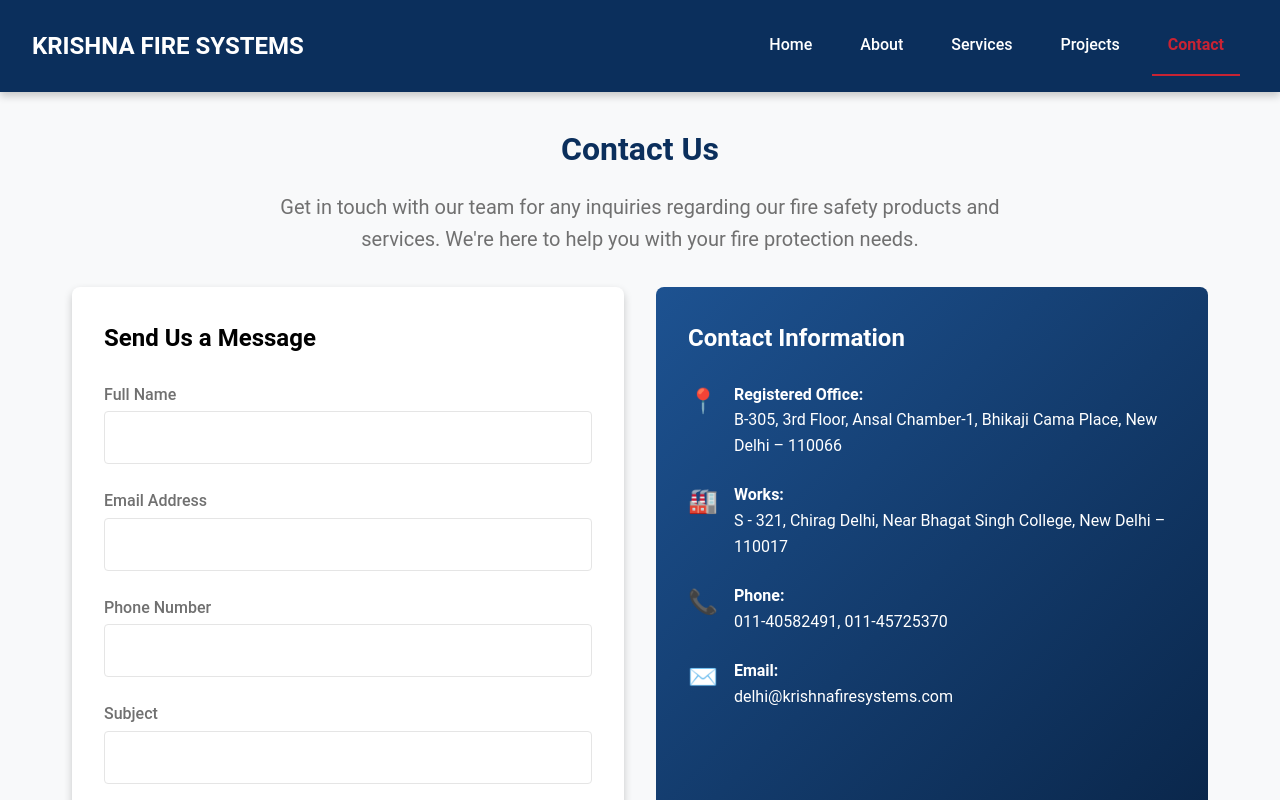
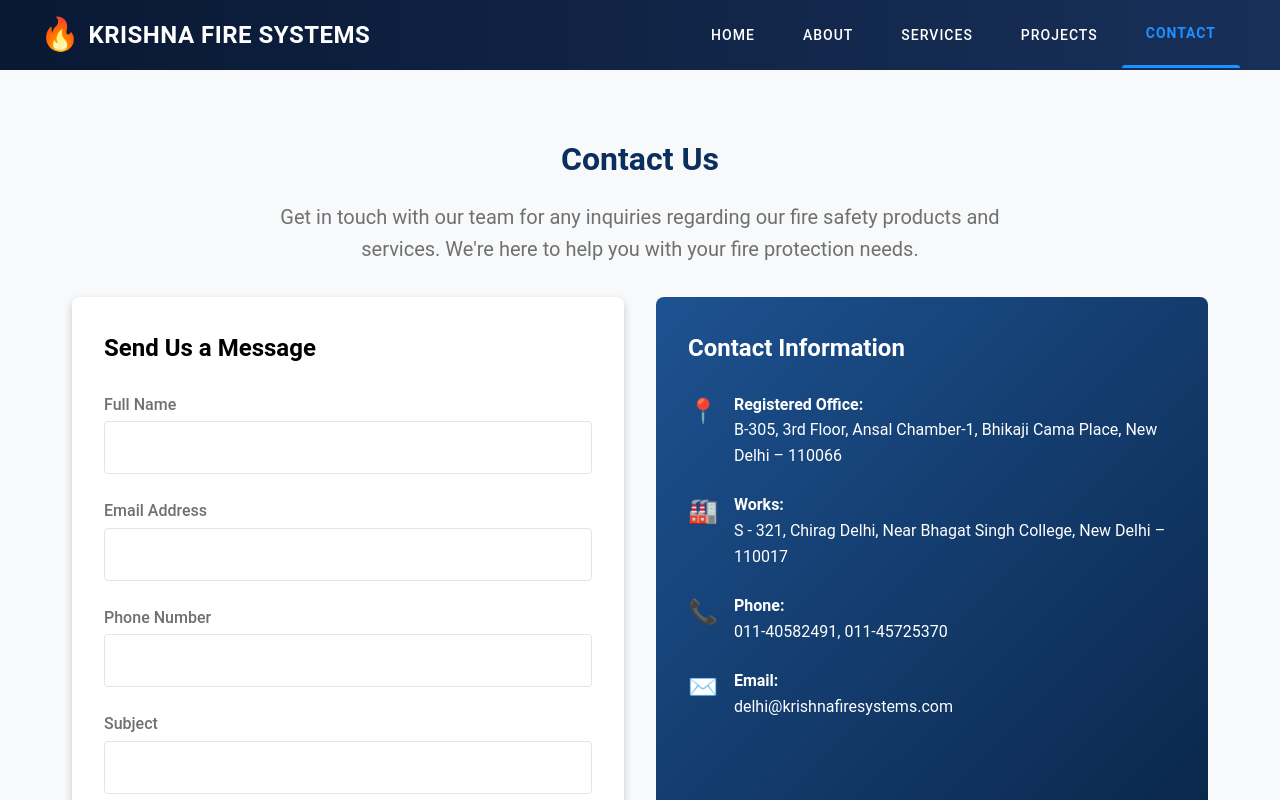
Before and after one commit to niteshsaxena03/KrishnaFiresystems, a React (Vite) app: page /contact in a window 1280 px wide. Shown: the top 800 px of the page. Built offline with nearby package versions, Linux system fonts and the light colour scheme.

Commit message:
Modified the navbar

```diff
--- a/src/components/Layout.jsx
+++ b/src/components/Layout.jsx
@@ -11,7 +11,7 @@
     display: "flex",
     flexDirection: "column",
     minHeight: "100vh",
-    paddingTop: "60px", // To account for fixed navbar
+    paddingTop: "70px", // Increased to account for taller navbar
   };
 
   const contentStyle = {
--- a/src/components/Navbar.jsx
+++ b/src/components/Navbar.jsx
@@ -1,12 +1,28 @@
-import { useState } from "react";
+import { useState, useEffect } from "react";
 import { Link, useLocation } from "react-router-dom";
 import { theme } from "../theme";
 import { useMobile } from "../hooks/useMobile";
 
 const Navbar = () => {
   const [menuOpen, setMenuOpen] = useState(false);
+  const [scrolled, setScrolled] = useState(false);
   const isMobile = useMobile();
   const location = useLocation();
+
+  // Track scroll position to change navbar style
+  useEffect(() => {
+    const handleScroll = () => {
+      const isScrolled = window.scrollY > 30;
+      if (isScrolled !== scrolled) {
+        setScrolled(isScrolled);
+      }
+    };
+
+    window.addEventListener("scroll", handleScroll);
+    return () => {
+      window.removeEventListener("scroll", handleScroll);
+    };
+  }, [scrolled]);
 
   const routes = [
     { path: "/", label: "Home" },
@@ -24,17 +40,31 @@
     position: "fixed",
     top: 0,
     left: 0,
-    width: "100%",
-    backgroundColor: theme.colors.primary,
+    right: 0,
+    height: scrolled ? "60px" : "70px",
+    background: scrolled
+      ? theme.colors.navbarBlue
+      : theme.gradients.navbarGradient,
     color: theme.colors.white,
-    padding: `${theme.spacing.md} ${theme.spacing.xl}`,
+    padding: `0 ${theme.spacing.xl}`,
     zIndex: 1000,
-    boxShadow: theme.boxShadow.md,
+    boxShadow: scrolled ? theme.boxShadow.navbarShadow : "none",
+    transition: "all 0.3s ease-in-out",
+    backdropFilter: scrolled ? "blur(8px)" : "none",
+    borderBottom: scrolled ? "1px solid rgba(255, 255, 255, 0.1)" : "none",
   };
 
   const navContainerStyle = {
     display: "flex",
     justifyContent: "space-between",
+    alignItems: "center",
+    height: "100%",
+    maxWidth: "1200px",
+    margin: "0 auto",
+  };
+
+  const logoContainerStyle = {
+    display: "flex",
     alignItems: "center",
   };
 
@@ -45,67 +75,164 @@
       : theme.typography.fontSize.xl,
     color: theme.colors.white,
     textDecoration: "none",
+    letterSpacing: "0.5px",
+    display: "flex",
+    alignItems: "center",
+    transition: "color 0.2s ease",
+  };
+
+  const logoIconStyle = {
+    marginRight: theme.spacing.sm,
+    fontSize: isMobile ? "1.5rem" : "2rem",
+    color: theme.colors.navHighlight,
+  };
+
+  const navLinksContainerStyle = {
+    height: "100%",
   };
 
   const navLinksStyle = {
     display: isMobile ? (menuOpen ? "flex" : "none") : "flex",
     flexDirection: isMobile ? "column" : "row",
     position: isMobile ? "absolute" : "static",
-    top: isMobile ? "60px" : "auto",
+    top: isMobile ? "70px" : "auto",
     left: 0,
+    right: 0,
     width: isMobile ? "100%" : "auto",
-    backgroundColor: isMobile ? theme.colors.primary : "transparent",
-    padding: isMobile ? theme.spacing.md : 0,
+    background: isMobile ? theme.colors.navbarBlue : "transparent",
+    padding: isMobile ? `${theme.spacing.xl} ${theme.spacing.md}` : 0,
     boxShadow: isMobile ? theme.boxShadow.md : "none",
+    zIndex: 999,
+    alignItems: "center",
+    height: isMobile ? "auto" : "100%",
+    transition: "transform 0.3s ease-in-out, opacity 0.3s ease-in-out",
+    transform: isMobile
+      ? menuOpen
+        ? "translateY(0)"
+        : "translateY(-10px)"
+      : "none",
+    opacity: isMobile ? (menuOpen ? 1 : 0) : 1,
+    pointerEvents: isMobile ? (menuOpen ? "auto" : "none") : "auto",
+  };
+
+  const navItemStyle = {
+    position: "relative",
+    height: isMobile ? "auto" : "100%",
+    display: "flex",
+    alignItems: "center",
   };
 
   const linkStyle = (isActive) => ({
-    color: isActive ? theme.colors.lightRed : theme.colors.white,
+    color: isActive ? theme.colors.navHighlight : theme.colors.white,
     textDecoration: "none",
-    padding: theme.spacing.md,
-    margin: isMobile ? `${theme.spacing.xs} 0` : `0 ${theme.spacing.sm}`,
+    padding: isMobile ? theme.spacing.md : `0 ${theme.spacing.lg}`,
+    margin: isMobile ? `${theme.spacing.xs} 0` : 0,
     fontWeight: isActive
       ? theme.typography.fontWeight.bold
       : theme.typography.fontWeight.medium,
-    borderBottom: isActive ? `2px solid ${theme.colors.lightRed}` : "none",
-    transition: "all 0.2s ease-in-out",
+    position: "relative",
+    display: "flex",
+    alignItems: "center",
+    height: isMobile ? "auto" : "100%",
+    transition: "color 0.2s ease, transform 0.2s ease",
+    textTransform: "uppercase",
+    fontSize: theme.typography.fontSize.sm,
+    letterSpacing: "1px",
+    transform: isActive && !isMobile ? "translateY(-2px)" : "none",
+    "&:hover": {
+      color: theme.colors.navHighlight,
+    },
+  });
+
+  // Active link indicator (visible on desktop only)
+  const activeLinkIndicator = (isActive) => ({
+    position: "absolute",
+    bottom: 0,
+    left: 0,
+    width: "100%",
+    height: "3px",
+    background: isActive ? theme.colors.navHighlight : "transparent",
+    borderRadius: "3px 3px 0 0",
+    transform: isActive ? "scaleX(1)" : "scaleX(0)",
+    transformOrigin: "center",
+    transition: "transform 0.3s ease-in-out, background-color 0.3s ease-in-out",
+    display: isMobile ? "none" : "block",
   });
 
   const burgerButtonStyle = {
-    display: isMobile ? "block" : "none",
+    display: isMobile ? "flex" : "none",
+    flexDirection: "column",
+    justifyContent: "space-between",
+    width: "30px",
+    height: "20px",
     background: "none",
     border: "none",
-    color: theme.colors.white,
-    fontSize: theme.typography.fontSize.xl,
     cursor: "pointer",
+    padding: 0,
+    zIndex: 1001,
   };
+
+  const burgerLineStyle = (pos) => ({
+    width: "100%",
+    height: "2px",
+    background: theme.colors.white,
+    borderRadius: "2px",
+    transformOrigin: "center",
+    transition: "all 0.3s ease-in-out",
+    transform: menuOpen
+      ? pos === "top"
+        ? "rotate(45deg) translate(5px, 5px)"
+        : pos === "middle"
+          ? "scaleX(0)"
+          : "rotate(-45deg) translate(5px, -5px)"
+      : "none",
+  });
 
   return (
     <nav style={navbarStyle}>
       <div style={navContainerStyle}>
+        <div style={logoContainerStyle}>
           <Link to="/" style={logoStyle}>
+            <span style={logoIconStyle}>🔥</span>
             KRISHNA FIRE SYSTEMS
           </Link>
+        </div>
 
         <button
           style={burgerButtonStyle}
           onClick={toggleMenu}
           aria-label="Toggle navigation menu"
         >
-          {menuOpen ? "✕" : "☰"}
+          <span style={burgerLineStyle("top")}></span>
+          <span style={burgerLineStyle("middle")}></span>
+          <span style={burgerLineStyle("bottom")}></span>
         </button>
 
+        <div style={navLinksContainerStyle}>
           <div style={navLinksStyle}>
-          {routes.map((route) => (
+            {routes.map((route) => {
+              const isActive = location.pathname === route.path;
+              return (
+                <div style={navItemStyle} key={route.path}>
                   <Link
-              key={route.path}
                     to={route.path}
-              style={linkStyle(location.pathname === route.path)}
+                    style={{
+                      ...linkStyle(isActive),
+                      color: isActive
+                        ? theme.colors.navHighlight
+                        : theme.colors.white,
+                    }}
                     onClick={() => isMobile && setMenuOpen(false)}
                   >
                     {route.label}
+                    {!isMobile && (
+                      <div style={activeLinkIndicator(isActive)}></div>
+                    )}
                   </Link>
-          ))}
+                </div>
+              );
+            })}
+          </div>
         </div>
       </div>
     </nav>
--- a/src/theme/index.js
+++ b/src/theme/index.js
@@ -10,11 +10,18 @@
     white: "#FFFFFF", // White
     lightGray: "#E5E5E5", // Light gray for backgrounds
     gray: "#707070", // Gray for text
+    // New navbar-specific colors
+    navbarBlue: "#0A1E3A", // Richer, darker blue for navbar
+    navHighlight: "#1E90FF", // Bright blue for active/hover states
+    navGradientStart: "#091833", // Start color for navbar gradient
+    navGradientEnd: "#183059", // End color for navbar gradient
   },
   gradients: {
     blueToBlack: "linear-gradient(135deg, #0B2F5C 0%, #000000 100%)",
     blackToRed: "linear-gradient(135deg, #000000 0%, #A30000 100%)",
     blueToDarkBlue: "linear-gradient(135deg, #1D5291 0%, #051B38 100%)",
+    // New navbar gradient
+    navbarGradient: "linear-gradient(to right, #091833 0%, #183059 100%)",
   },
   spacing: {
     xs: "0.25rem", // 4px
@@ -35,6 +42,7 @@
     md: "0 4px 8px rgba(0, 0, 0, 0.2)",
     lg: "0 8px 16px rgba(0, 0, 0, 0.3)",
     glow: "0 0 8px rgba(29, 82, 145, 0.6)",
+    navbarShadow: "0 4px 10px rgba(0, 0, 0, 0.3)",
   },
   typography: {
     fontFamily: "'Roboto', 'Helvetica', 'Arial', sans-serif",
```
Lines whose indentation alone changed are shown as unchanged.
